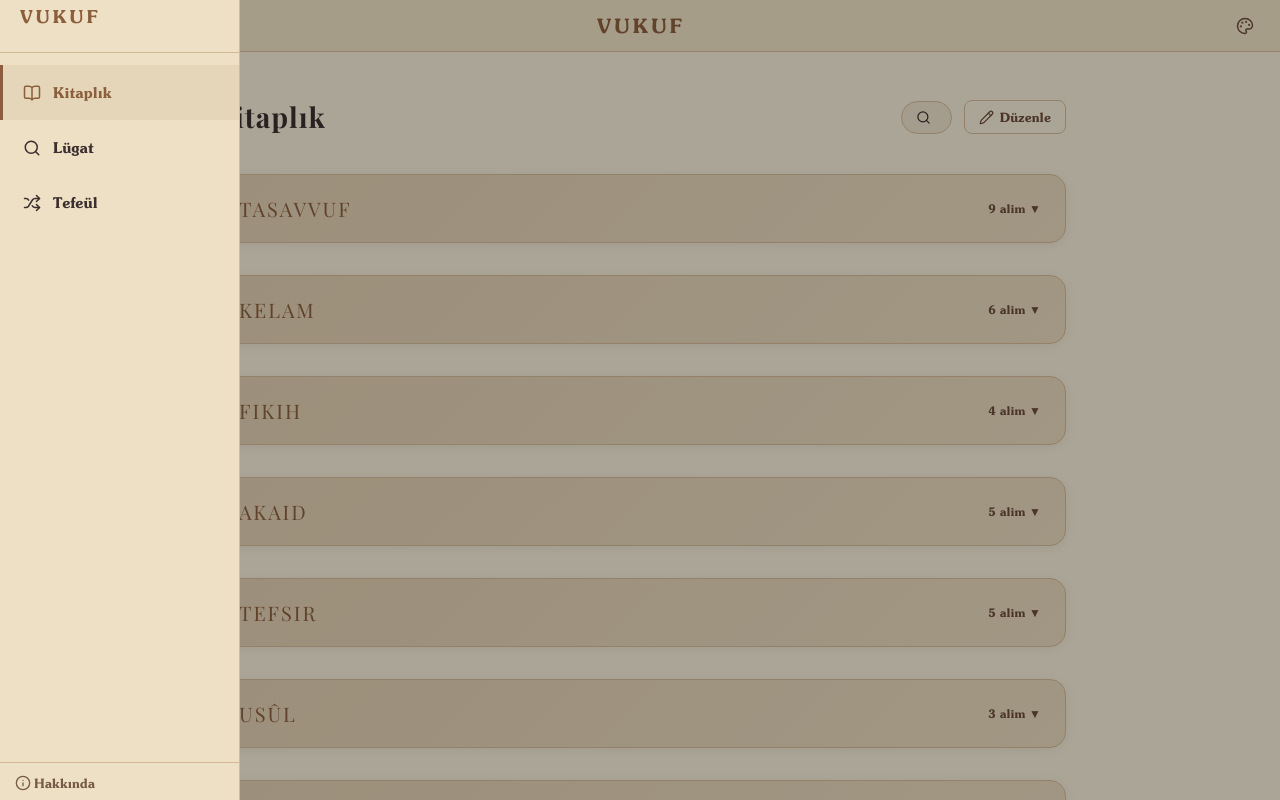
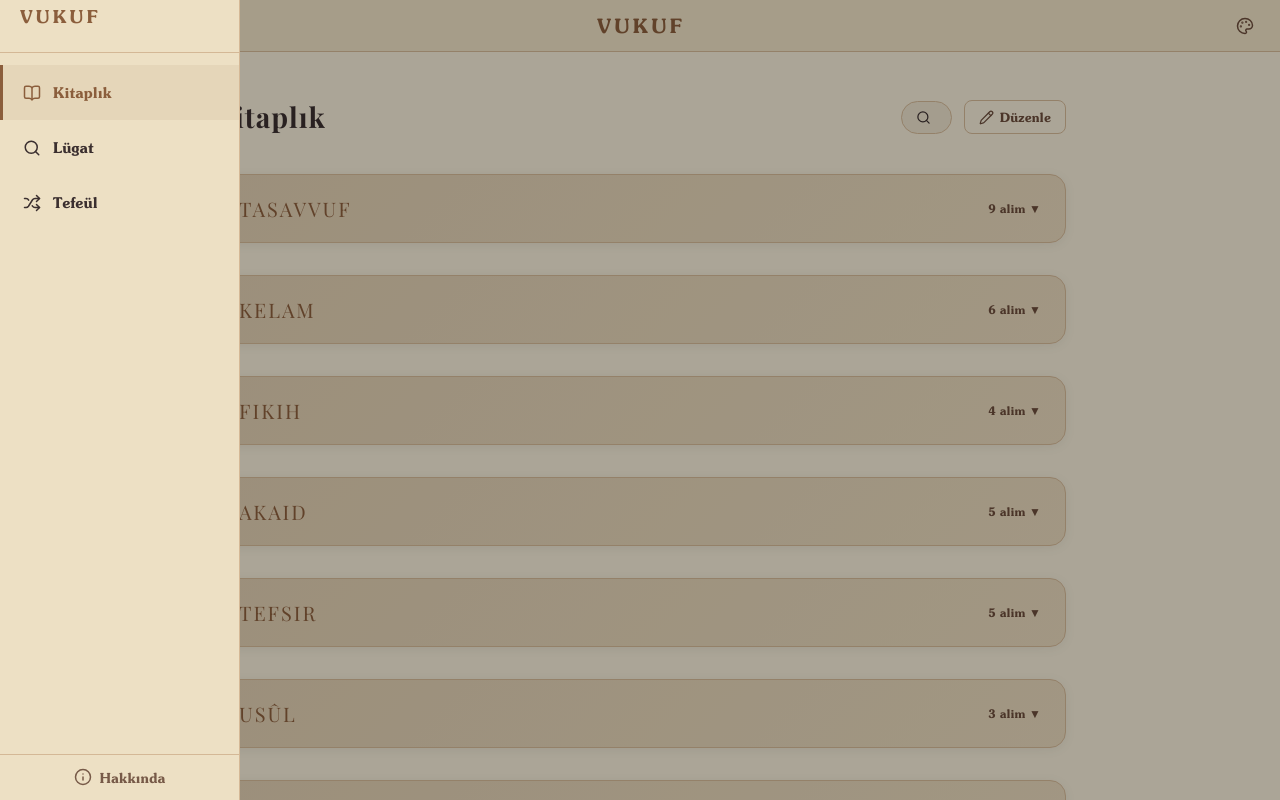
Before and after one commit to hoschgor/Vukuf, a React (Vite) app: page / in a window 1280 px wide. Both pictures are taken after a click on the button 36 px from the left and 25 px from the top of the page. Shown: the top 800 px of the page. Built offline with nearby package versions, Linux system fonts and the light colour scheme.

Commit message:
düzenleme

```diff
--- a/src/components/Navbar.jsx
+++ b/src/components/Navbar.jsx
@@ -382,8 +382,10 @@ export default function Navbar() {
             <div style={{
               marginTop: "auto",
               borderTop: `1px solid ${theme.border}`,
-              paddingTop: "4px",
+              paddingTop: "0px",
               marginBottom: "0px",
+              marginLeft: "0px",
+              marginRight: "0px",
             }}>
               {altNavItems.map(({ path, label, icon: Icon }) => {
                 const isActive = location.pathname === path
@@ -395,17 +397,19 @@ export default function Navbar() {
                     style={{
                       display: "flex",
                       alignItems: "center",
-                      gap: "3px",
-                      padding: "5px 12px",
+                      justifyContent: "center",  // Ortalamak için eklendi
+                      gap: "8px",                 // Boşluk artırıldı
+                      padding: "10px 12px",
                       color: isActive ? theme.accent : theme.textSecondary,
                       background: isActive ? `${theme.accent}15` : "transparent",
-                      borderLeft: isActive ? `3px solid ${theme.accent}` : "3px solid transparent",
-                      fontSize: "13px",
+                      borderRadius: "8px",        // Yuvarlak köşeler eklendi
+                      fontSize: "14px",           // Font biraz büyütüldü
                       transition: "all 0.2s",
                       opacity: 0.9,
+                      width: "100%",              // Tam genişlik
                     }}
                   >
-                    <Icon size={16} />
+                    <Icon size={18} />
                     {label}
                   </Link>
                 )
```
